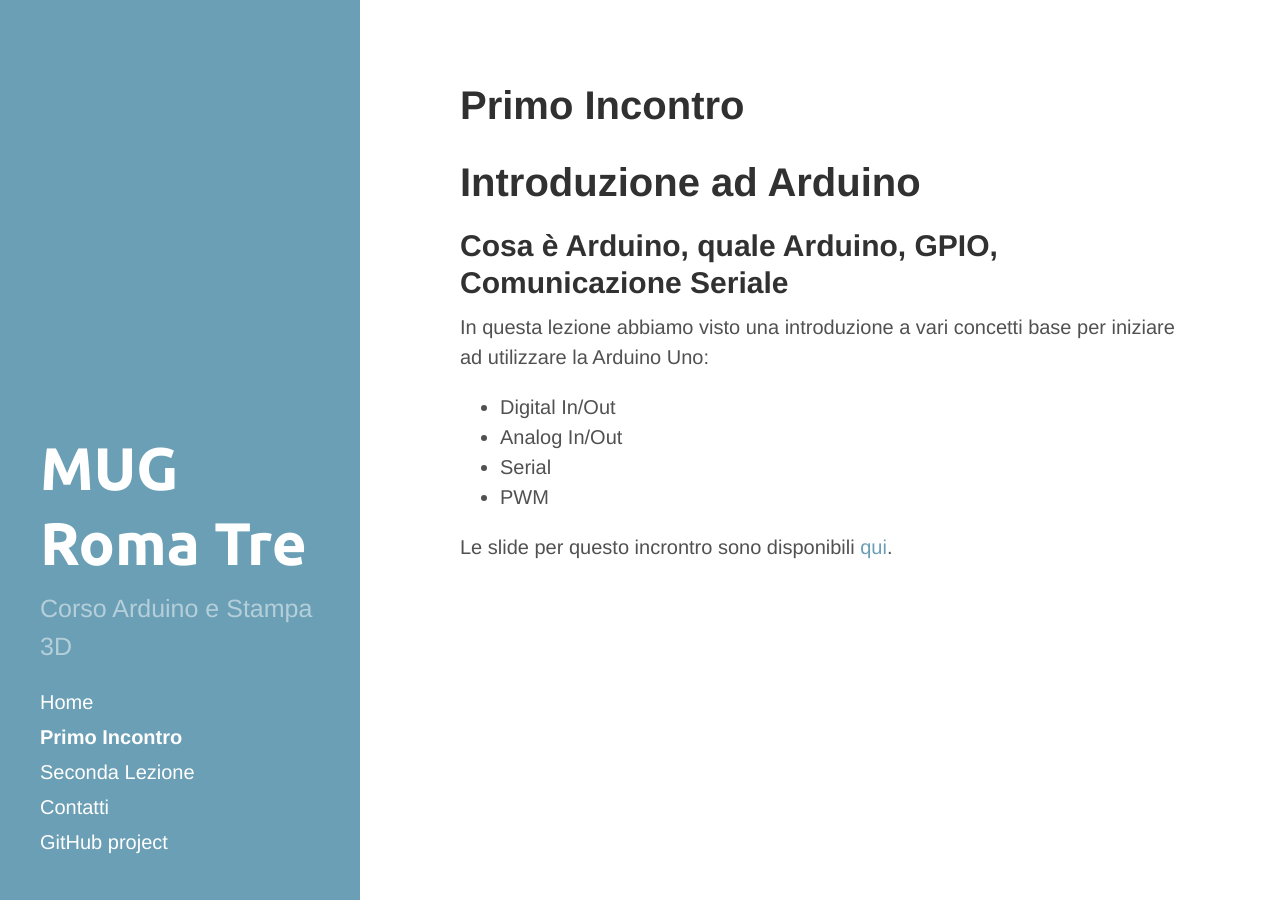
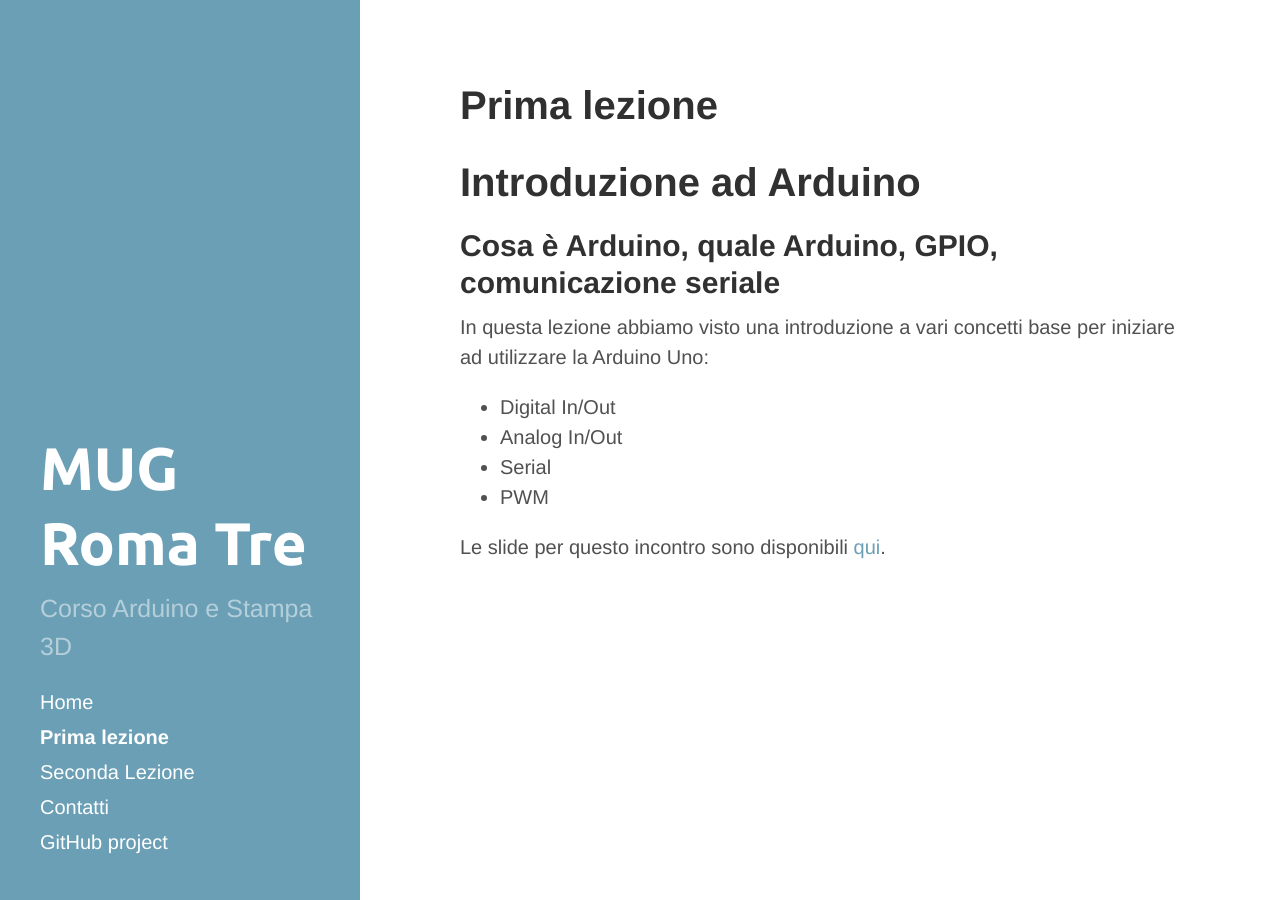
Before and after one commit to mugroma3/corso-arduino, a Jekyll site: the page built from 01 Introduzione.md, in a window 1280 px wide. Built offline with Jekyll 4.4.1, drawn with Linux system fonts in a browser that asks for light colours.

Commit message:
Updated 01 Introduzione.md

```diff
--- a/01 Introduzione.md
+++ b/01 Introduzione.md
@@ -1,14 +1,15 @@
 ---
 layout: page
-title: Primo Incontro
+title: Prima lezione
 published: true
 ---
 
 
 
+
 # Introduzione ad Arduino
 
-## Cosa è Arduino, quale Arduino, GPIO, Comunicazione Seriale
+## Cosa è Arduino, quale Arduino, GPIO, comunicazione seriale
 
 
 In questa lezione abbiamo visto una introduzione a vari concetti base per iniziare ad utilizzare la Arduino Uno:
@@ -18,4 +19,4 @@
 - Serial
 - PWM
 
-Le slide per questo incrontro sono disponibili [qui]({{ site.baseurl }}/materiale/Introduzione.pdf).
+Le slide per questo incontro sono disponibili [qui]({{ site.baseurl }}/materiale/Introduzione.pdf).
```
